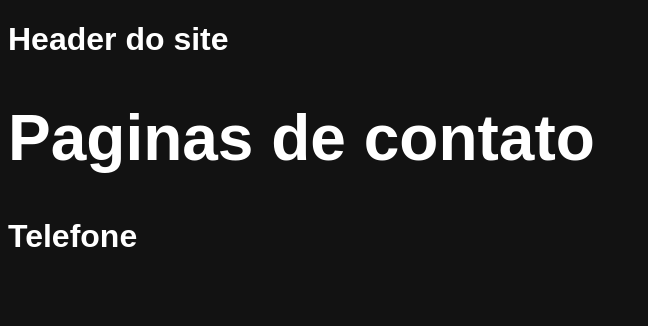
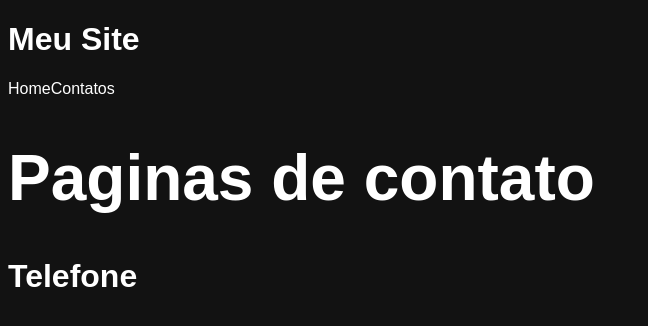
Before and after one commit to Klaudio0707/Curso_Next.JS, a Next.js app in the folder diretorio/: page /contato in a window 1280 px wide. Shown: the top 326 px of the page, without its empty margins (0-648 px from the left). Built offline with nearby package versions, Linux system fonts and the light colour scheme.

Commit message:
components no layout

```diff
--- a/diretorio/src/app/layout.tsx
+++ b/diretorio/src/app/layout.tsx
@@ -1,6 +1,7 @@
+
 import type { Metadata } from "next";
 import "./globals.css";
-
+import {Header} from "@/components/header"
 
 
 export const metadata: Metadata = {
@@ -16,7 +17,8 @@ export default function RootLayout({
   return (
     <html lang="en">
       <body >
-        <h1>Header do site</h1>
+        <Header/>
+
         {children}
       </body>
     </html>
--- /dev/null
+++ b/diretorio/src/components/header/header.module.css
@@ -0,0 +1,13 @@
+.header{
+    color:#fff;
+}
+
+.header a {
+    text-decoration: none;
+    color: #fff;
+}
+.header a:hover{
+    color: #1bffbb;
+
+
+}
--- /dev/null
+++ b/diretorio/src/components/header/index.tsx
@@ -0,0 +1,15 @@
+import Link from "next/link";
+import styles from "@/components/header/header.module.css"
+export function Header() {
+    return (
+        <header className={styles.header}>
+            <h1>Meu Site</h1>
+            <Link href="/">Home</Link>
+            <Link href="/contato">Contatos</Link>
+        </header>
+
+
+    )
+
+
+}
```
Also changed, not shown: diretorio/src/app/contato/loading.tsx (+5 -2 lines), diretorio/src/app/loading.tsx (+3 -5 lines), diretorio/src/app/page.tsx (+3 -4 lines).
